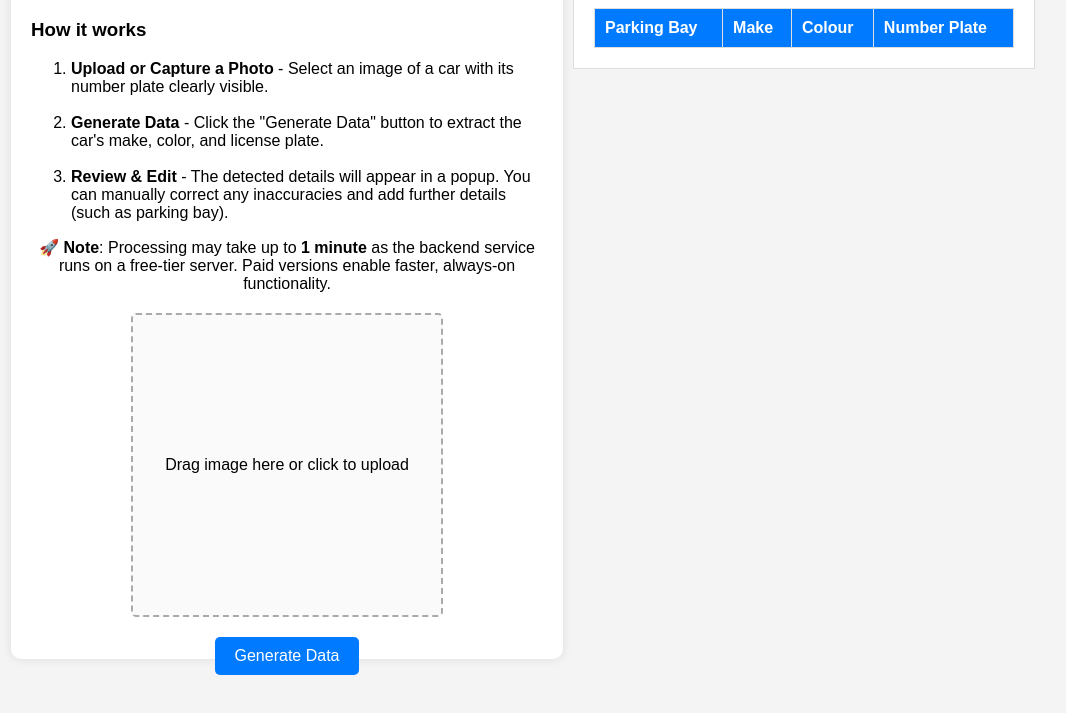
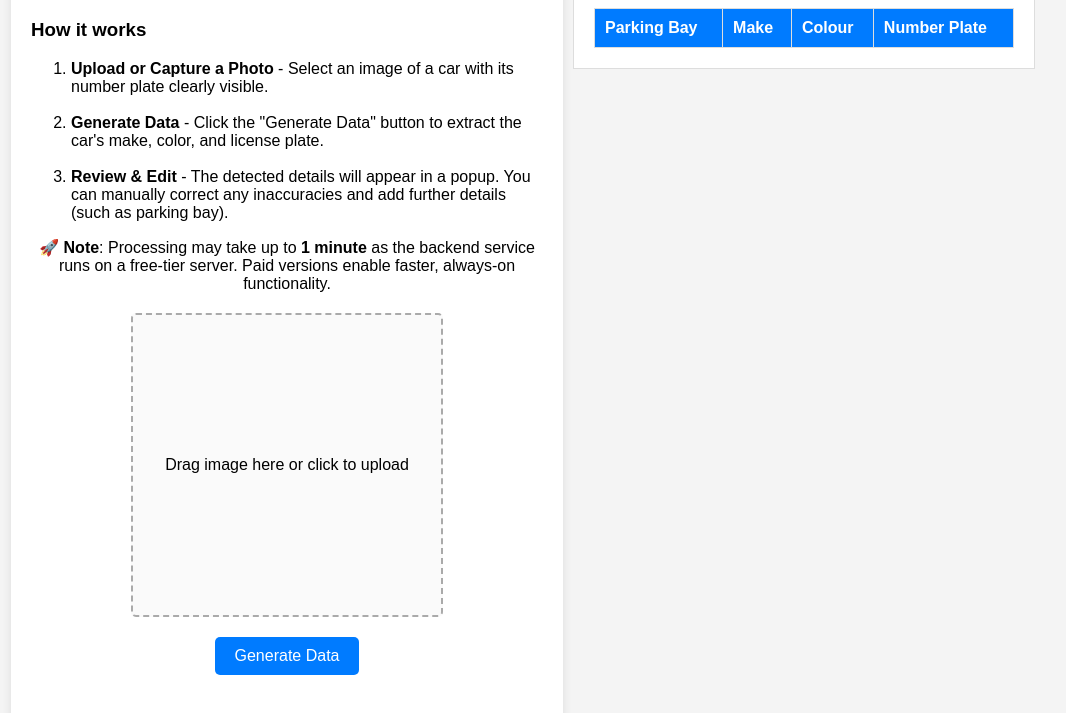
Before and after one commit to Gareth1995/car-detail-grabber, a website: page frontend/index.html in a window 1280 px wide. Shown: the part 161-874 px from the top of the page, without its empty margins (117-1183 px from the left). Before the commit the page ends 836 px from the top, so only its background shows below. Drawn offline with nearby package versions, Linux system fonts and the light colour scheme.

Commit message:
further design updates

```diff
--- a/frontend/styles.css
+++ b/frontend/styles.css
@@ -22,10 +22,10 @@ body {
     padding: 20px;
     border-radius: 10px;
     box-shadow: 0px 0px 10px rgba(0, 0, 0, 0.1);
-    height: 80%;
+    height: 70%;
     width: 50%;
-    min-width: 350px; /* Prevents it from shrinking too much */
-    min-height: 700px;
+    min-width: 350px; /*Prevents it from shrinking too much*/
+    min-height: 800px;
 }
 
 .main-content {
```
